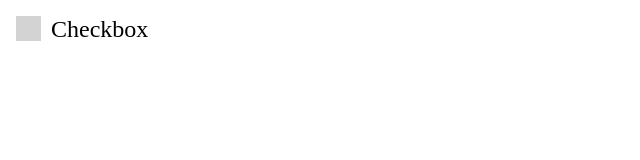
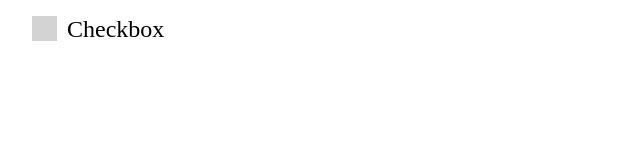
Before and after one commit to HITAND/JSlessons, a plain HTML site: page test1/index.html in a window 1280 px wide. Shown: the whole page, without its empty margins (0-640 px from the left). Drawn offline with nearby package versions, Linux system fonts and the light colour scheme.

Commit message:
Update index.html

```diff
--- a/test1/index.html
+++ b/test1/index.html
@@ -34,6 +34,8 @@
 			padding-left: 35px;
 			position: relative;
 			font-size: 24px;
+			margin-left:16px;
+			margin-top:16px;
 		}
 		.checkbox input:checked + .checkmark{
 			background-color:#006400;
```
